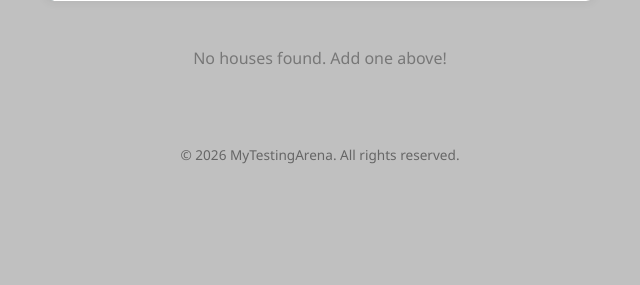
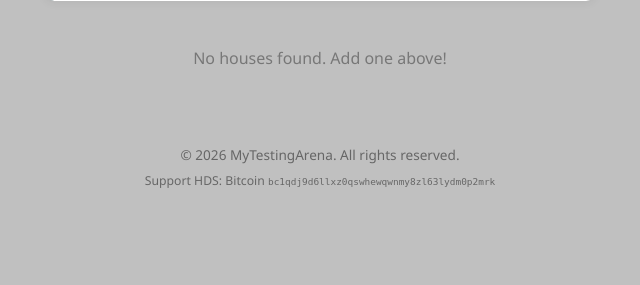
Before and after one commit to mytestingarena/Home-Documentation-System, a PHP site: page / in a window 1280 px wide. Shown: the part 501-786 px from the top of the page, without its empty margins (320-960 px from the left). Run offline with PHP 8.4, Linux system fonts and the light colour scheme; data that the repository does not hold is empty.

Commit message:
Restore prominent Bitcoin donation address in README and site footer

```diff
--- a/incur/includes/site-footer.php
+++ b/incur/includes/site-footer.php
@@ -1,3 +1,4 @@
 <footer class="site-footer">
     <p>&copy; <?php echo date('Y'); ?> MyTestingArena. All rights reserved.</p>
+    <p class="site-footer-donate">Support HDS: Bitcoin <code>bc1qdj9d6llxz0qswhewqwnmy8zl63lydm0p2mrk</code></p>
 </footer>
--- a/incur/styles.css
+++ b/incur/styles.css
@@ -1976,6 +1976,16 @@ body.media-rename-active {
     margin: 0;
 }
 
+.site-footer-donate {
+    margin-top: 8px !important;
+    font-size: 0.9em;
+}
+
+.site-footer-donate code {
+    font-size: 0.95em;
+    word-break: break-all;
+}
+
 /* Admin tab */
 .tablink--admin {
     margin-left: auto;
```
Also changed, not shown: README.md.
